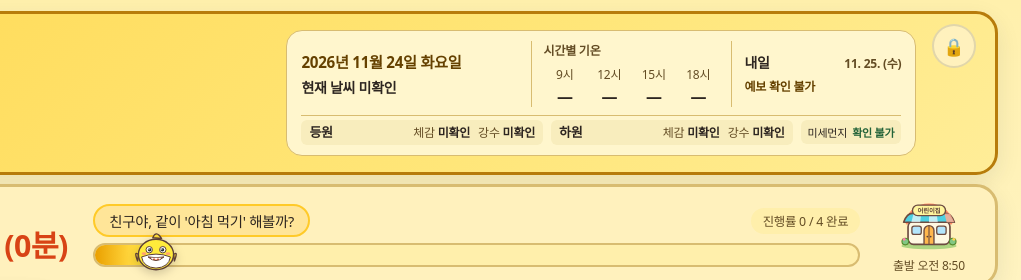
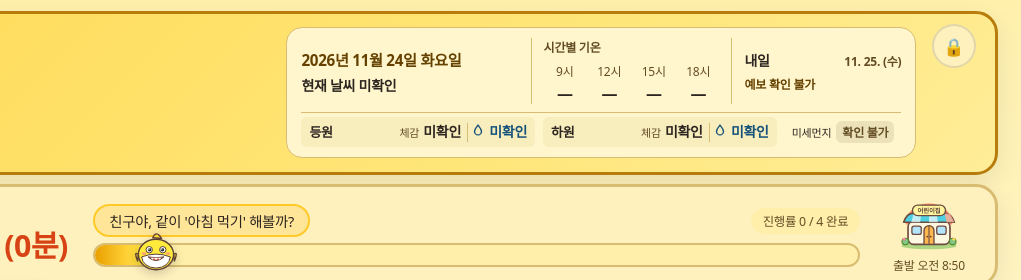
Before and after one commit to yangduhi/family_dashboard, a plain HTML site: page web/index.html in a window 1280 px wide. Shown: the top 280 px of the page, 259-1280 px from the left. Drawn offline with Linux system fonts and the light colour scheme; no server answers; a web font is replaced by a local one.

Commit message:
Align commute weather values and emphasize the air quality grade

```diff
--- a/web/app.js
+++ b/web/app.js
@@ -1,5 +1,5 @@
-import { DAYCARE_SVG, FIXED_LOCATION, STEP_ILLUSTRATIONS, STEP_META, THEMES } from "./assets.js?release=v17";
-import { createStampAudio } from "./stamp-audio.js?release=v17";
+import { DAYCARE_SVG, FIXED_LOCATION, STEP_ILLUSTRATIONS, STEP_META, THEMES } from "./assets.js?release=v18";
+import { createStampAudio } from "./stamp-audio.js?release=v18";
 import {
   buildMediaRecordId,
   buildStepMediaSelection,
@@ -14,7 +14,7 @@ import {
   parseZipEntries,
   putMediaItems,
   STEP_IDS,
-} from "./media_store.js?release=v17";
+} from "./media_store.js?release=v18";
 
 export const UNDO_HOLD_MS = 1500;
 export const PARENT_HOLD_MS = 3000;
--- a/web/index.html
+++ b/web/index.html
@@ -5,13 +5,13 @@
   <meta name="viewport" content="width=device-width, initial-scale=1.0, maximum-scale=1.0, user-scalable=no, viewport-fit=cover">
   <meta name="theme-color" content="#ffeb3b">
   <meta name="family-dashboard-shell" content="2">
-  <meta name="family-dashboard-release" content="v17">
+  <meta name="family-dashboard-release" content="v18">
   <meta name="mobile-web-app-capable" content="yes">
   <meta name="apple-mobile-web-app-capable" content="yes">
   <title>어린이집 등원 준비 가족 대시보드</title>
   <link rel="manifest" href="./manifest.json">
   <link rel="stylesheet" crossorigin="anonymous" referrerpolicy="no-referrer" href="https://cdn.jsdelivr.net/gh/orioncactus/pretendard@v1.3.9/dist/web/variable/pretendardvariable-dynamic-subset.min.css">
-  <link rel="stylesheet" href="./styles.css?release=v17">
+  <link rel="stylesheet" href="./styles.css?release=v18">
 </head>
 <body>
   <div class="scenic-layer" aria-hidden="true">
@@ -92,13 +92,25 @@
         <div class="weather-footer">
           <section class="commute-forecast" id="commute-09" aria-labelledby="commute-arrival">
             <h2 id="commute-arrival">등원</h2>
-            <span>체감 <strong data-feels>미확인</strong></span>
-            <span>강수 <strong data-rain>미확인</strong></span>
+            <span class="commute-metric">체감 <strong data-feels>미확인</strong></span>
+            <span class="commute-metric commute-rain">
+              <svg width="14" height="14" viewBox="0 0 16 16" fill="none" stroke="currentColor"
+                   stroke-width="1.6" role="img" aria-label="강수확률">
+                <path d="M8 2.5C6 5.1 4 7.2 4 9.6a4 4 0 0 0 8 0C12 7.2 10 5.1 8 2.5Z"/>
+              </svg>
+              <strong data-rain>미확인</strong>
+            </span>
           </section>
           <section class="commute-forecast" id="commute-16" aria-labelledby="commute-departure">
             <h2 id="commute-departure">하원</h2>
-            <span>체감 <strong data-feels>미확인</strong></span>
-            <span>강수 <strong data-rain>미확인</strong></span>
+            <span class="commute-metric">체감 <strong data-feels>미확인</strong></span>
+            <span class="commute-metric commute-rain">
+              <svg width="14" height="14" viewBox="0 0 16 16" fill="none" stroke="currentColor"
+                   stroke-width="1.6" role="img" aria-label="강수확률">
+                <path d="M8 2.5C6 5.1 4 7.2 4 9.6a4 4 0 0 0 8 0C12 7.2 10 5.1 8 2.5Z"/>
+              </svg>
+              <strong data-rain>미확인</strong>
+            </span>
           </section>
           <div class="air-badge" id="air-badge">
             <span>미세먼지</span>
@@ -124,7 +136,7 @@
         </button>
         <button type="button" class="supplies-button" id="supplies-button" aria-label="키즈노트"
           aria-haspopup="dialog" aria-controls="supplies-dialog" hidden>
-          <img src="./kidsnote_app_icon.svg?release=v17" alt="" width="36" height="36">
+          <img src="./kidsnote_app_icon.svg?release=v18" alt="" width="36" height="36">
         </button>
       </div>
     </header>
@@ -369,7 +381,7 @@
     </div>
   </dialog>
 
-  <script type="module" src="./app.js?release=v17"></script>
-  <script type="module" src="./supplies.js?release=v17"></script>
+  <script type="module" src="./app.js?release=v18"></script>
+  <script type="module" src="./supplies.js?release=v18"></script>
 </body>
 </html>
--- a/web/styles.css
+++ b/web/styles.css
@@ -1,6 +1,6 @@
 @font-face {
   font-family: "Pretendard Offline";
-  src: url("./fonts/PretendardVariable.woff2?release=v17") format("woff2");
+  src: url("./fonts/PretendardVariable.woff2?release=v18") format("woff2");
   font-weight: 45 920;
   font-style: normal;
   font-display: swap;
@@ -11,6 +11,7 @@
   --ink-main: #2d2520;
   --ink-muted: #5f574f;
   --ink-subtle: #8c8277;
+  --rain-ink: #15527a;
   --radius-xl: 22px;
   --radius-lg: 16px;
   --radius-md: 12px;
@@ -323,6 +324,7 @@ svg {
 
 .weather-zone {
   grid-area: weather;
+  container-type: inline-size;
   justify-self: end;
   inline-size: min(100%, 630px);
   background: var(--weather-card-bg);
@@ -344,23 +346,38 @@ svg {
 }
 
 .air-badge {
-  --air-ink: #226238;
+  --air-ink: var(--ink-muted);
   display: flex;
   align-items: center;
   gap: 5px;
   padding: 4px 7px;
-  border-radius: 6px;
-  background: var(--weather-muted-bg);
   color: var(--ink-main);
   font-size: 11px;
   flex: 0 0 auto;
   white-space: nowrap;
 }
 
+.air-badge.good { --air-ink: #226238; }
 .air-badge.moderate { --air-ink: #15527a; }
 .air-badge.bad { --air-ink: #8a3c10; }
 .air-badge.very-bad { --air-ink: #9a2330; }
-.air-badge strong { color: var(--air-ink); }
+.air-badge strong {
+  display: inline-flex;
+  align-items: center;
+  gap: 4px;
+  padding: 2px 6px;
+  border-radius: 6px;
+  background: color-mix(in srgb, var(--air-ink) 12%, var(--weather-card-bg));
+  color: var(--air-ink);
+  font-size: 12px;
+}
+.air-badge:is(.good, .moderate, .bad, .very-bad) strong::before {
+  content: "";
+  inline-size: 5px;
+  block-size: 5px;
+  border-radius: 50%;
+  background: currentColor;
+}
 .air-badge-reading {
   border-inline-start: 1px solid var(--card-border);
   padding-inline-start: 5px;
@@ -525,36 +542,64 @@ svg {
 }
 
 .commute-forecast {
-  display: flex;
-  flex-wrap: wrap;
+  display: grid;
+  grid-template-columns: minmax(2rem, 1fr) 5rem 3.75rem;
   align-self: stretch;
   align-content: center;
-  align-items: baseline;
-  gap: 2px 8px;
+  align-items: center;
+  gap: 2px 6px;
   padding: 4px 8px;
   border-radius: 6px;
   background: var(--weather-muted-bg);
   color: var(--ink-muted);
-  font-size: 12px;
+  font-size: 11px;
   line-height: 1.35;
 }
 
 .commute-forecast h2 {
   margin: 0;
-  margin-inline-end: auto;
   color: var(--ink-main);
   font-size: 13px;
 }
 
-.commute-forecast span { white-space: nowrap; }
+.commute-metric {
+  display: flex;
+  align-items: baseline;
+  justify-content: flex-end;
+  gap: 4px;
+  white-space: nowrap;
+}
 .commute-forecast strong {
   color: var(--ink-main);
+  font-size: 14px;
   font-variant-numeric: tabular-nums;
 }
-
-@media (max-width: 460px) {
+.commute-rain {
+  display: grid;
+  grid-template-columns: 14px 1fr;
+  padding-inline-start: 5px;
+  border-inline-start: 1px solid var(--card-border);
+  color: var(--rain-ink);
+  text-align: end;
+}
+.commute-rain strong { color: inherit; }
+
+@container (max-width: 570px) {
   .weather-footer { grid-template-columns: repeat(2, minmax(0, 1fr)); }
   .weather-footer .air-badge { grid-column: 1 / -1; justify-self: start; }
+  .commute-forecast { grid-template-columns: minmax(0, 1fr) 3.75rem; }
+  .commute-forecast h2 { grid-column: 1 / -1; }
+  .commute-metric:not(.commute-rain) { justify-content: flex-start; }
+}
+
+@container (max-width: 270px) {
+  .commute-forecast { grid-template-columns: minmax(0, 1fr); }
+  .commute-rain {
+    grid-template-columns: 14px auto;
+    justify-content: start;
+    padding-inline-start: 0;
+    border-inline-start: 0;
+  }
 }
 
 /* Discreet Parent Lock Trigger (3.0s continuous hold) */
--- a/web/sw.js
+++ b/web/sw.js
@@ -1,5 +1,5 @@
 const CACHE_PREFIX = `family-dashboard:${self.registration.scope}:`;
-const CACHE_VERSION = "v17";
+const CACHE_VERSION = "v18";
 const CACHE_NAME = `${CACHE_PREFIX}${CACHE_VERSION}`;
 const SHELL_ASSETS = [
   "./",
```
Also changed, not shown: 3 other files.
